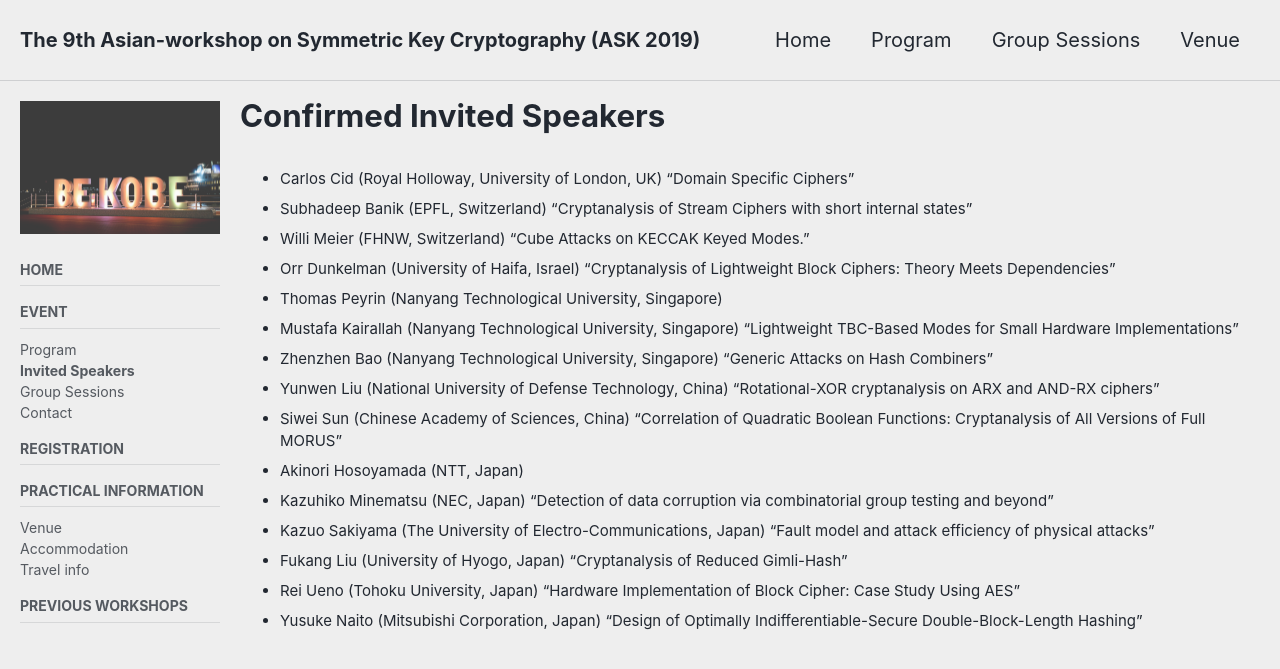
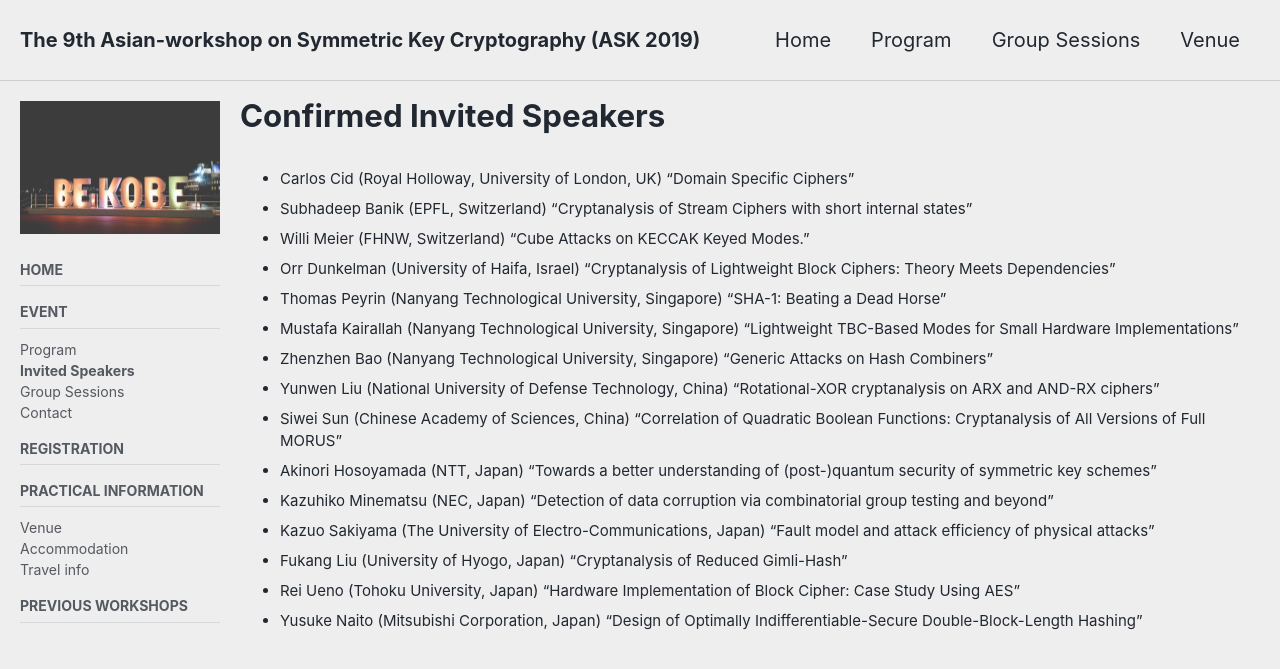
Before and after one commit to askworkshop/ask2019, a Jekyll site: the page built from invited.md, in a window 1280 px wide and 900 px high. Shown: the top 669 px of the window. Built offline with Jekyll 4.4.1, drawn with Linux system fonts in a browser that asks for light colours; cached includes are drawn as plain includes; nearby versions of some CDN libraries; our own code applies the rules of GitHub Pages for plain Markdown files.

Commit message:
add titles

```diff
--- a/invited.md
+++ b/invited.md
@@ -20,6 +20,7 @@ sidebar:
 - Orr Dunkelman (University of Haifa, Israel)
   "Cryptanalysis of Lightweight Block Ciphers: Theory Meets Dependencies"
 - Thomas Peyrin (Nanyang Technological University, Singapore)
+  “SHA-1: Beating a Dead Horse”
 - Mustafa Kairallah (Nanyang Technological University, Singapore)
   "Lightweight TBC-Based Modes for Small Hardware Implementations"
 - Zhenzhen Bao (Nanyang Technological University, Singapore)
@@ -29,6 +30,7 @@ sidebar:
 - Siwei Sun (Chinese Academy of Sciences, China)
  "Correlation of Quadratic Boolean Functions: Cryptanalysis of All Versions of Full MORUS"
 - Akinori Hosoyamada (NTT, Japan)
+  "Towards a better understanding of (post-)quantum security of symmetric key schemes"
 - Kazuhiko Minematsu (NEC, Japan)
   "Detection of data corruption via combinatorial group testing and beyond"
 - Kazuo Sakiyama (The University of Electro-Communications, Japan)
```
